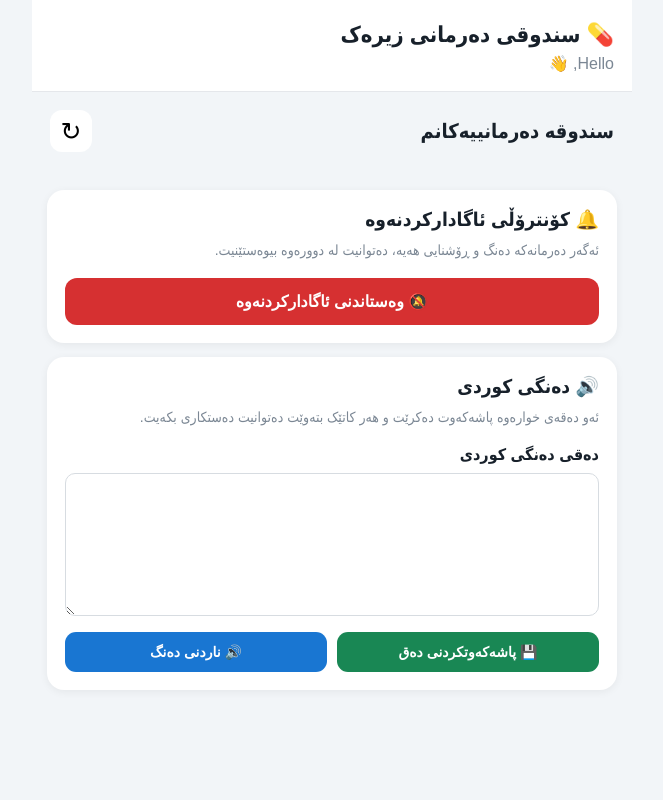
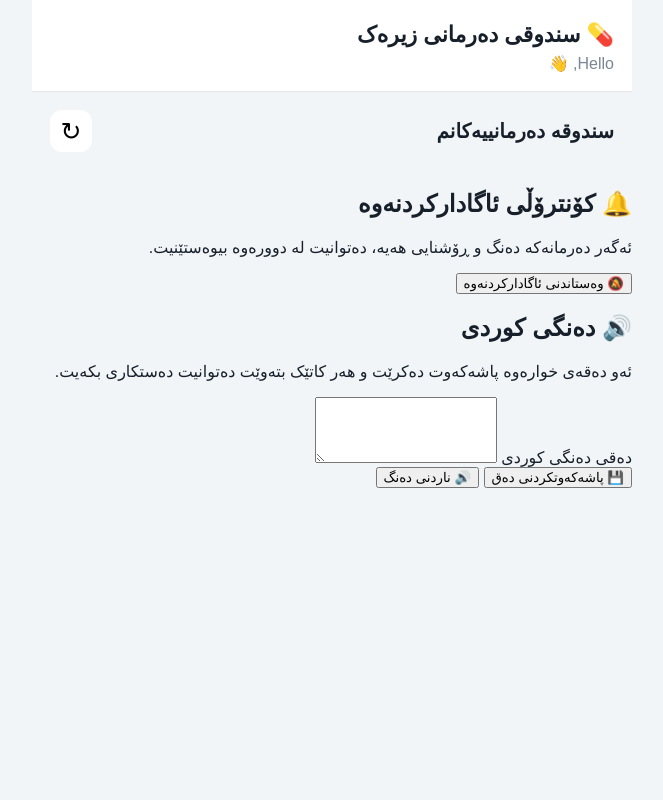
Before and after one commit to ahmadaland802-ctrl/SmartMedicineApp, a Flask app: page / in a window 1280 px wide. Shown: the whole page, without its empty margins (308-971 px from the left). Run offline with Flask 3, Linux system fonts and the light colour scheme; some libraries are stand-ins or nearby versions.

Commit message:
Update style.css

```diff
--- a/static/style.css
+++ b/static/style.css
@@ -2,16 +2,11 @@
     box-sizing: border-box;
 }
 
-html {
-    direction: rtl;
-}
-
 body {
     margin: 0;
-    font-family: Arial, Tahoma, sans-serif;
+    font-family: Arial, sans-serif;
     background: #f2f5f8;
     color: #17202a;
-    direction: rtl;
 }
 
 .app {
@@ -21,10 +16,7 @@ body {
     padding-bottom: 30px;
 }
 
-
-/* ================================= */
-/* HEADER */
-/* ================================= */
+/* Header */
 
 header {
     background: #ffffff;
@@ -35,19 +27,15 @@ header {
 header h1 {
     margin: 0;
     font-size: 22px;
-    text-align: right;
 }
 
 header p {
     margin: 6px 0 0;
     color: #7b8794;
-    text-align: right;
 }
 
 
-/* ================================= */
-/* SECTION TITLE */
-/* ================================= */
+/* Section */
 
 .section-title {
     display: flex;
@@ -72,16 +60,14 @@ header p {
 }
 
 
-/* ================================= */
-/* MEDICINE BOX */
-/* ================================= */
+/* Medicine boxes */
 
 .medicine-box {
     background: white;
     margin: 0 15px 14px;
     padding: 17px;
     border-radius: 17px;
-    box-shadow: 0 2px 8px rgba(0, 0, 0, 0.06);
+    box-shadow: 0 2px 8px rgba(0,0,0,0.06);
 }
 
 .box-top {
@@ -144,131 +130,7 @@ header p {
 }
 
 
-/* ================================= */
-/* CONTROL CARD */
-/* ================================= */
-
-.control-card {
-    background: white;
-    margin: 20px 15px 14px;
-    padding: 18px;
-    border-radius: 17px;
-    box-shadow: 0 2px 8px rgba(0, 0, 0, 0.06);
-}
-
-.control-card h2 {
-    margin: 0;
-    font-size: 19px;
-}
-
-.control-card p {
-    margin: 8px 0 15px;
-    color: #7b8794;
-    line-height: 1.7;
-    font-size: 14px;
-}
-
-.stop-alarm-btn {
-    width: 100%;
-    border: none;
-    padding: 14px;
-    border-radius: 12px;
-    background: #d63031;
-    color: white;
-    font-size: 16px;
-    font-weight: bold;
-    cursor: pointer;
-}
-
-.stop-alarm-btn:active {
-    transform: scale(0.98);
-}
-
-
-/* ================================= */
-/* KURDISH VOICE CARD */
-/* ================================= */
-
-.voice-card {
-    background: white;
-    margin: 14px 15px;
-    padding: 18px;
-    border-radius: 17px;
-    box-shadow: 0 2px 8px rgba(0, 0, 0, 0.06);
-}
-
-.voice-card h2 {
-    margin: 0;
-    font-size: 19px;
-}
-
-.voice-card p {
-    margin: 8px 0 15px;
-    color: #7b8794;
-    line-height: 1.7;
-    font-size: 14px;
-}
-
-.voice-card label {
-    display: block;
-    font-weight: bold;
-    margin-bottom: 9px;
-}
-
-.voice-card textarea {
-    width: 100%;
-    min-height: 100px;
-    resize: vertical;
-    padding: 13px;
-    border: 1px solid #d7dce1;
-    border-radius: 10px;
-    font-family: Arial, Tahoma, sans-serif;
-    font-size: 16px;
-    line-height: 1.8;
-    direction: rtl;
-    text-align: right;
-    outline: none;
-}
-
-.voice-card textarea:focus {
-    border-color: #198754;
-}
-
-.voice-buttons {
-    display: flex;
-    gap: 10px;
-    margin-top: 12px;
-}
-
-.save-voice-btn,
-.send-voice-btn {
-    flex: 1;
-    border: none;
-    padding: 12px 8px;
-    border-radius: 11px;
-    color: white;
-    font-size: 14px;
-    font-weight: bold;
-    cursor: pointer;
-}
-
-.save-voice-btn {
-    background: #198754;
-}
-
-.send-voice-btn {
-    background: #1976d2;
-}
-
-.save-voice-btn:active,
-.send-voice-btn:active {
-    transform: scale(0.98);
-}
-
-
-/* ================================= */
-/* EDIT PAGE */
-/* ================================= */
+/* Edit page */
 
 .hidden {
     display: none !important;
@@ -295,10 +157,6 @@ header p {
 }
 
 
-/* ================================= */
-/* CARDS */
-/* ================================= */
-
 .card {
     background: white;
     margin: 10px 15px;
@@ -318,8 +176,6 @@ header p {
     border: 1px solid #d7dce1;
     border-radius: 10px;
     font-size: 16px;
-    direction: rtl;
-    text-align: right;
     outline: none;
 }
 
@@ -328,9 +184,7 @@ header p {
 }
 
 
-/* ================================= */
-/* REMINDER TIMES */
-/* ================================= */
+/* Reminder times */
 
 .times-header {
     display: flex;
@@ -384,9 +238,7 @@ header p {
 }
 
 
-/* ================================= */
-/* SAVE MEDICINE */
-/* ================================= */
+/* Save */
 
 .save-main-btn {
     width: calc(100% - 30px);
@@ -402,9 +254,7 @@ header p {
 }
 
 
-/* ================================= */
-/* MESSAGE */
-/* ================================= */
+/* Message */
 
 #message {
     position: fixed;
@@ -417,32 +267,4 @@ header p {
     border-radius: 20px;
     display: none;
     z-index: 100;
-    max-width: 90%;
-    text-align: center;
-    white-space: nowrap;
 }
-
-
-/* ================================= */
-/* MOBILE */
-/* ================================= */
-
-@media (max-width: 450px) {
-
-    .voice-buttons {
-        flex-direction: column;
-    }
-
-    .save-voice-btn,
-    .send-voice-btn {
-        width: 100%;
-    }
-
-    .section-title h2 {
-        font-size: 18px;
-    }
-
-    .box-name {
-        font-size: 18px;
-    }
-}
```
